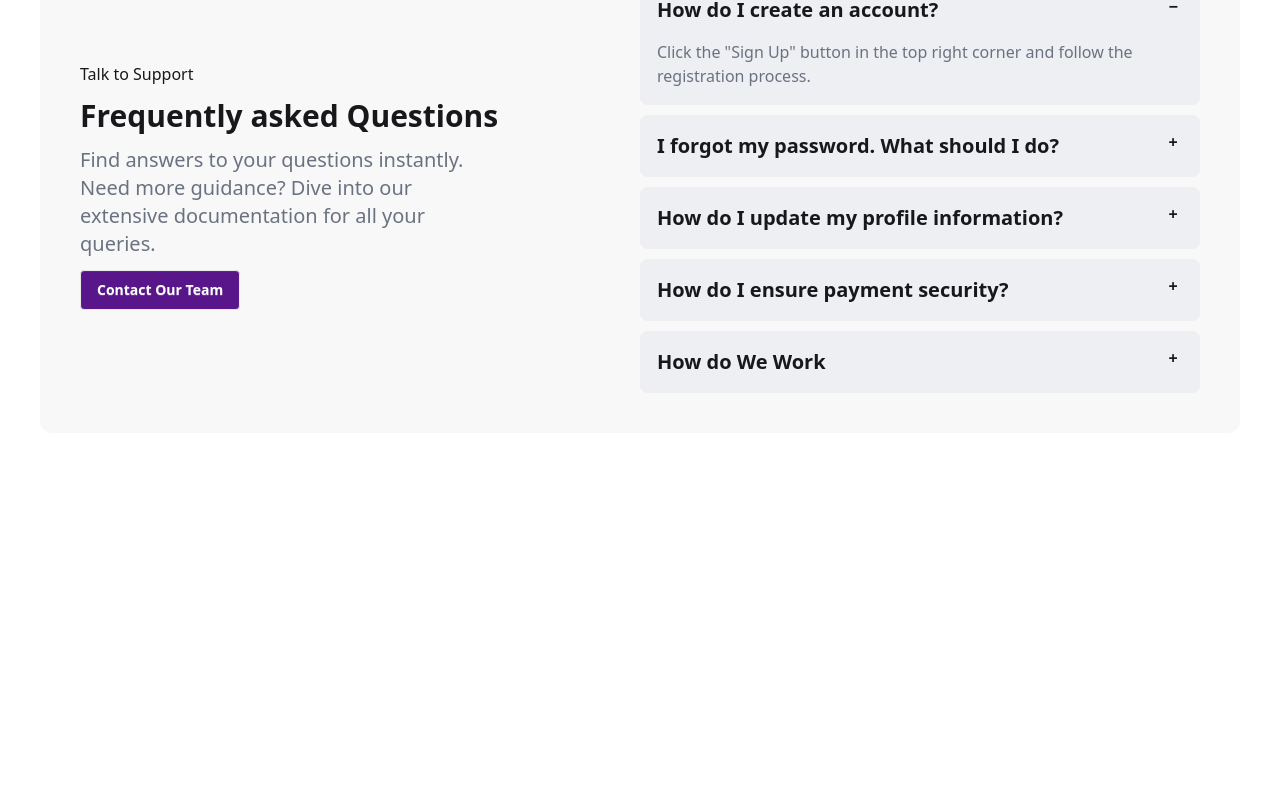
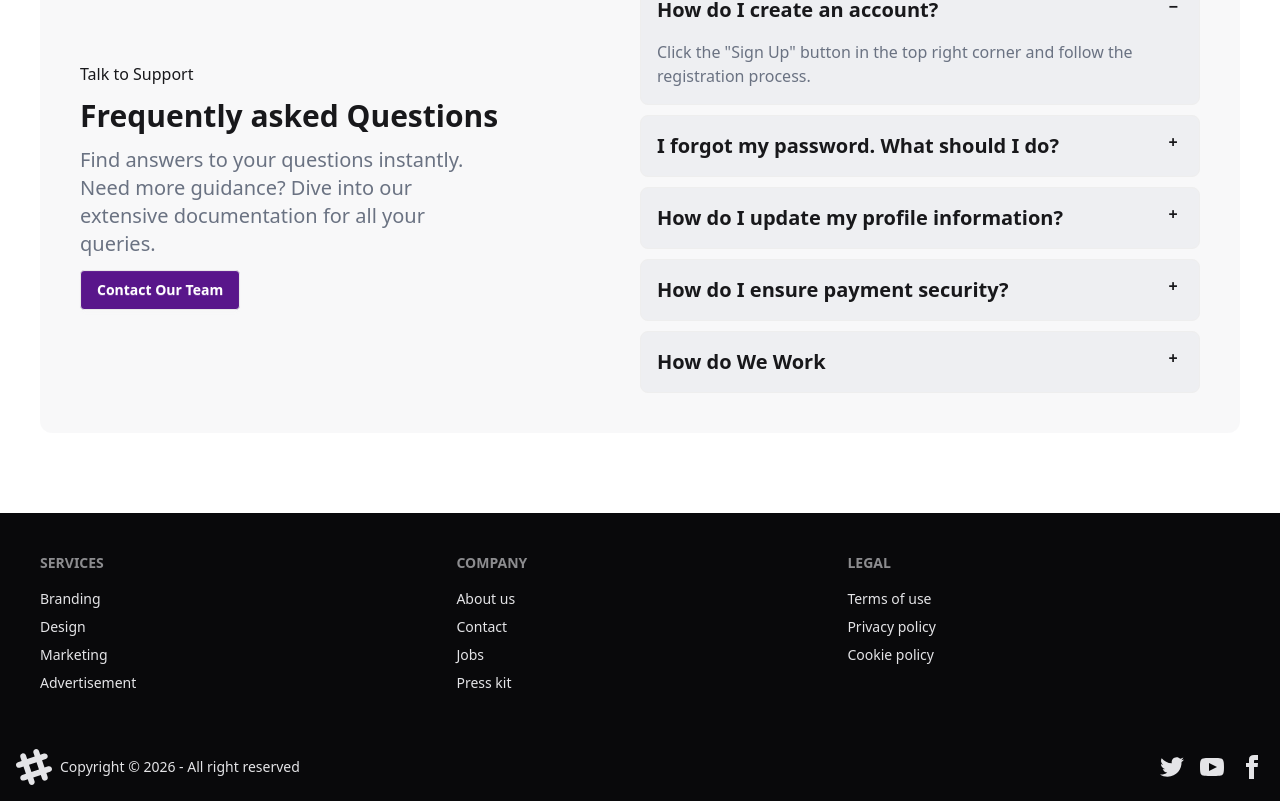
Before and after one commit to ArnavHD/free-mark-client, a React (Vite) app: page / in a window 1280 px wide. Shown: the part 3869-4670 px from the top of the page. Before the commit the page ends 4382 px from the top, so only its background shows below. Built offline with nearby package versions, Linux system fonts and the light colour scheme; no server answers; a web font is replaced by a local one.

Commit message:
Footer added

```diff
--- a/src/Layout/HomeLayout.jsx
+++ b/src/Layout/HomeLayout.jsx
@@ -5,6 +5,7 @@
 import Faq from '../pages/Faq';
 import StreamLine from '../pages/StreamLine';
 import Packages from '../pages/Packages';
+import Footer from '../pages/Footer';
 
 const HomeLayout = () => {
     return (
@@ -15,6 +16,7 @@
             <StreamLine></StreamLine>
             <Packages></Packages>
             <Faq></Faq>
+            <Footer></Footer>
         </div>
     );
 };
--- a/src/components/Navbar.jsx
+++ b/src/components/Navbar.jsx
@@ -11,7 +11,7 @@
     console.log("User trying to logout");
     logOut()
       .then(() => {
-        alert("Logged Out Successfully");
+        // alert("Logged Out Successfully");
       })
       .catch((error) => {
         console.log(error);
--- /dev/null
+++ b/src/pages/Footer.jsx
@@ -0,0 +1,83 @@
+import React from 'react';
+
+const Footer = () => {
+    return (
+      <div>
+        <footer className="footer sm:footer-horizontal bg-neutral text-neutral-content p-10">
+          <nav>
+            <h6 className="footer-title">Services</h6>
+            <a className="link link-hover">Branding</a>
+            <a className="link link-hover">Design</a>
+            <a className="link link-hover">Marketing</a>
+            <a className="link link-hover">Advertisement</a>
+          </nav>
+          <nav>
+            <h6 className="footer-title">Company</h6>
+            <a className="link link-hover">About us</a>
+            <a className="link link-hover">Contact</a>
+            <a className="link link-hover">Jobs</a>
+            <a className="link link-hover">Press kit</a>
+          </nav>
+          <nav>
+            <h6 className="footer-title">Legal</h6>
+            <a className="link link-hover">Terms of use</a>
+            <a className="link link-hover">Privacy policy</a>
+            <a className="link link-hover">Cookie policy</a>
+          </nav>
+        </footer>
+        <footer className="footer sm:footer-horizontal bg-neutral text-neutral-content items-center p-4">
+          <aside className="grid-flow-col items-center">
+            <svg
+              width="36"
+              height="36"
+              viewBox="0 0 24 24"
+              xmlns="http://www.w3.org/2000/svg"
+              fillRule="evenodd"
+              clipRule="evenodd"
+              className="fill-current"
+            >
+              <path d="M22.672 15.226l-2.432.811.841 2.515c.33 1.019-.209 2.127-1.23 2.456-1.15.325-2.148-.321-2.463-1.226l-.84-2.518-5.013 1.677.84 2.517c.391 1.203-.434 2.542-1.831 2.542-.88 0-1.601-.564-1.86-1.314l-.842-2.516-2.431.809c-1.135.328-2.145-.317-2.463-1.229-.329-1.018.211-2.127 1.231-2.456l2.432-.809-1.621-4.823-2.432.808c-1.355.384-2.558-.59-2.558-1.839 0-.817.509-1.582 1.327-1.846l2.433-.809-.842-2.515c-.33-1.02.211-2.129 1.232-2.458 1.02-.329 2.13.209 2.461 1.229l.842 2.515 5.011-1.677-.839-2.517c-.403-1.238.484-2.553 1.843-2.553.819 0 1.585.509 1.85 1.326l.841 2.517 2.431-.81c1.02-.33 2.131.211 2.461 1.229.332 1.018-.21 2.126-1.23 2.456l-2.433.809 1.622 4.823 2.433-.809c1.242-.401 2.557.484 2.557 1.838 0 .819-.51 1.583-1.328 1.847m-8.992-6.428l-5.01 1.675 1.619 4.828 5.011-1.674-1.62-4.829z"></path>
+            </svg>
+            <p>Copyright © {new Date().getFullYear()} - All right reserved</p>
+          </aside>
+          <nav className="grid-flow-col gap-4 md:place-self-center md:justify-self-end">
+            <a>
+              <svg
+                xmlns="http://www.w3.org/2000/svg"
+                width="24"
+                height="24"
+                viewBox="0 0 24 24"
+                className="fill-current"
+              >
+                <path d="M24 4.557c-.883.392-1.832.656-2.828.775 1.017-.609 1.798-1.574 2.165-2.724-.951.564-2.005.974-3.127 1.195-.897-.957-2.178-1.555-3.594-1.555-3.179 0-5.515 2.966-4.797 6.045-4.091-.205-7.719-2.165-10.148-5.144-1.29 2.213-.669 5.108 1.523 6.574-.806-.026-1.566-.247-2.229-.616-.054 2.281 1.581 4.415 3.949 4.89-.693.188-1.452.232-2.224.084.626 1.956 2.444 3.379 4.6 3.419-2.07 1.623-4.678 2.348-7.29 2.04 2.179 1.397 4.768 2.212 7.548 2.212 9.142 0 14.307-7.721 13.995-14.646.962-.695 1.797-1.562 2.457-2.549z"></path>
+              </svg>
+            </a>
+            <a>
+              <svg
+                xmlns="http://www.w3.org/2000/svg"
+                width="24"
+                height="24"
+                viewBox="0 0 24 24"
+                className="fill-current"
+              >
+                <path d="M19.615 3.184c-3.604-.246-11.631-.245-15.23 0-3.897.266-4.356 2.62-4.385 8.816.029 6.185.484 8.549 4.385 8.816 3.6.245 11.626.246 15.23 0 3.897-.266 4.356-2.62 4.385-8.816-.029-6.185-.484-8.549-4.385-8.816zm-10.615 12.816v-8l8 3.993-8 4.007z"></path>
+              </svg>
+            </a>
+            <a>
+              <svg
+                xmlns="http://www.w3.org/2000/svg"
+                width="24"
+                height="24"
+                viewBox="0 0 24 24"
+                className="fill-current"
+              >
+                <path d="M9 8h-3v4h3v12h5v-12h3.642l.358-4h-4v-1.667c0-.955.192-1.333 1.115-1.333h2.885v-5h-3.808c-3.596 0-5.192 1.583-5.192 4.615v3.385z"></path>
+              </svg>
+            </a>
+          </nav>
+        </footer>
+      </div>
+    );
+};
+
+export default Footer;
```
